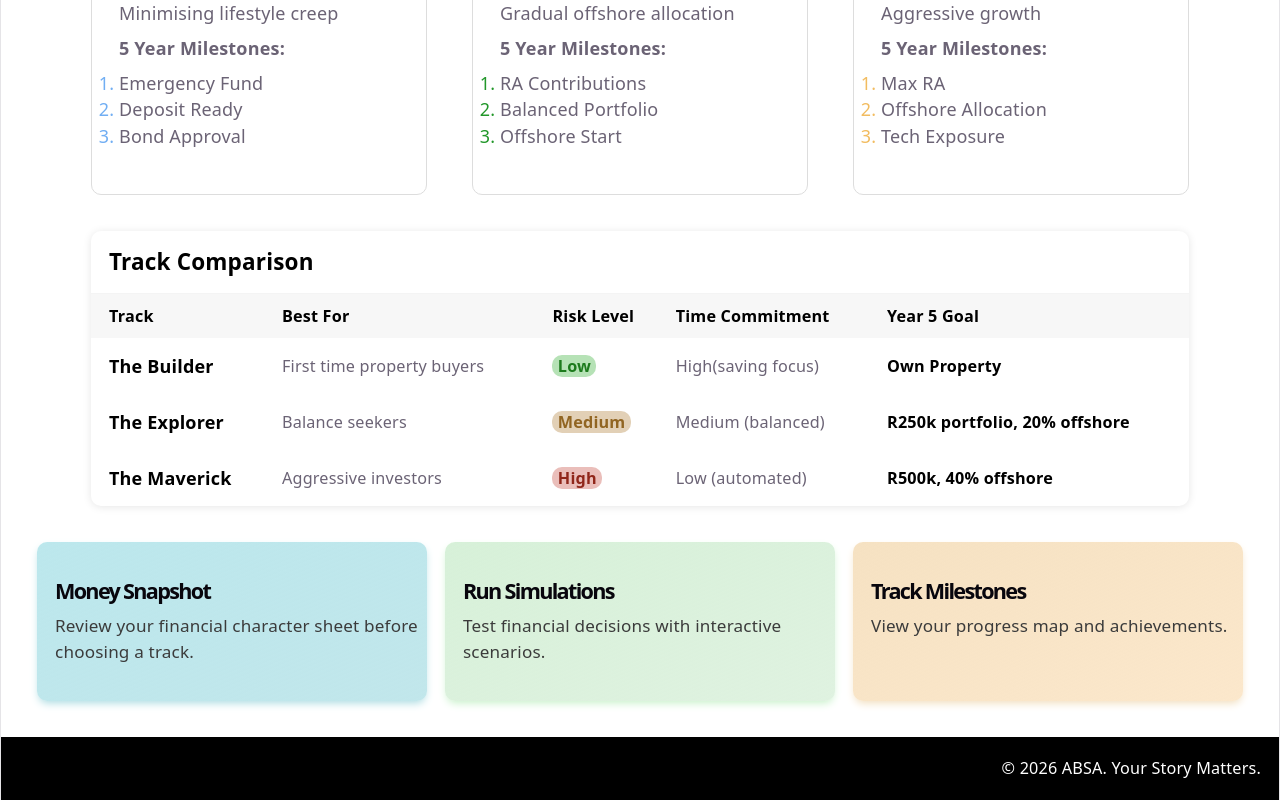
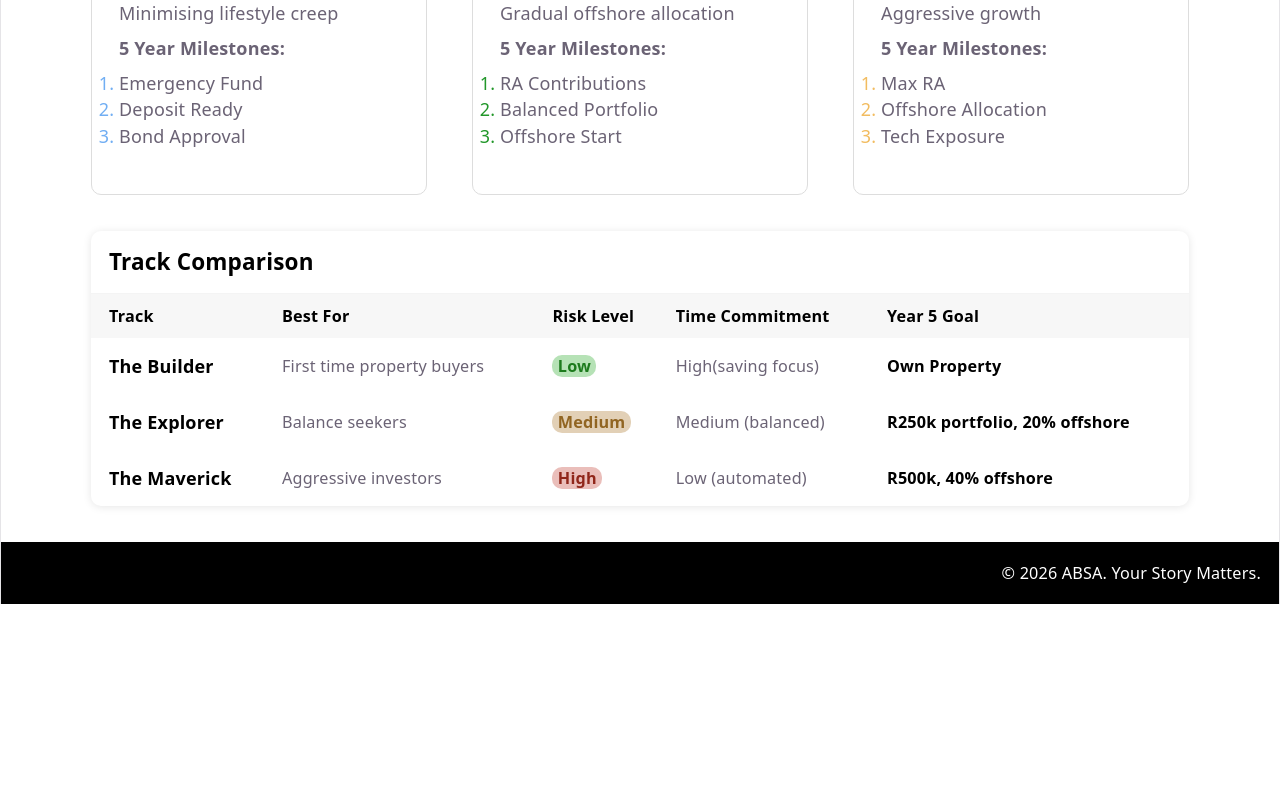
Before and after one commit to AmberCooper23/IMAssignment2, a React (Vite) app in the folder absa-frontend/: page /strategyTrack in a window 1280 px wide. Shown: the part 764-1564 px from the top of the page. After the commit the page ends 1368 px from the top, so only its background shows below. Built offline with nearby package versions, Linux system fonts and the light colour scheme.

Commit message:
cta card fixes

```diff
--- a/absa-frontend/src/components/ctaCard/ctaCard.css
+++ b/absa-frontend/src/components/ctaCard/ctaCard.css
@@ -9,6 +9,13 @@
     border-radius: 10px;
     text-align: left;
     padding-left: 1rem;
+    text-decoration: none;
+}
+
+.ctaCard:hover {
+  transform: translateY(-4px);
+  box-shadow: 0 6px 12px rgba(0,0,0,0.15);
+  background-color: #eaf4ff;
 }
 
 .blueCard {
--- a/absa-frontend/src/components/ctaCard/ctaCard.jsx
+++ b/absa-frontend/src/components/ctaCard/ctaCard.jsx
@@ -1,12 +1,13 @@
 import React from "react";
+import {NavLink} from "react-router-dom";
 import "./ctaCard.css";
 
-function CTACard({title, text, className}) {
+function CTACard({title, text, className, to}) {
     return (
-<article className={`ctaCard ${className}`}>
+<NavLink to={to} className={`ctaCard ${className}`}>
     <h1 className="ctaTitle">{title}</h1>
     <p className="ctaText">{text}</p>
-</article>
+</NavLink>
     );
 }
 
--- a/absa-frontend/src/pages/MoneySnapshot/MoneySnapshot.jsx
+++ b/absa-frontend/src/pages/MoneySnapshot/MoneySnapshot.jsx
@@ -92,16 +92,19 @@ return (
         title="Strategy Track"
         text="Select a strategy track for your 5 year journey."
         className="blueCard"
+        to="/strategyTrack"
         />
         <CTACard
         title="Run Simulations"
         text="Test financial decisions with interactive scenarios."
         className="greenCard"
+        to="/simulationLab"
         />
         <CTACard
         title="Track Milestones"
         text="View your progress map and achievements."
         className="orangeCard"
+        to="/progressMap"
         />
         </section>
     </main>
--- a/absa-frontend/src/pages/StrategyTrackPage/StrategyTrack.jsx
+++ b/absa-frontend/src/pages/StrategyTrackPage/StrategyTrack.jsx
@@ -83,23 +83,7 @@ function StrategyTrack() {
             <ComparisonTable/>
         </section>
 
-        <section className="ctaCardContainer">
-        <CTACard
-        title="Money Snapshot"
-        text="Review your financial character sheet before choosing a track."
-        className="blueCard"
-        />
-        <CTACard
-        title="Run Simulations"
-        text="Test financial decisions with interactive scenarios."
-        className="greenCard"
-        />
-        <CTACard
-        title="Track Milestones"
-        text="View your progress map and achievements."
-        className="orangeCard"
-        />
-        </section>
+
         </main>
     );
 }
```
